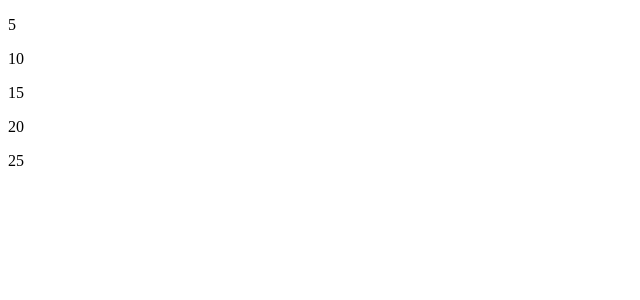
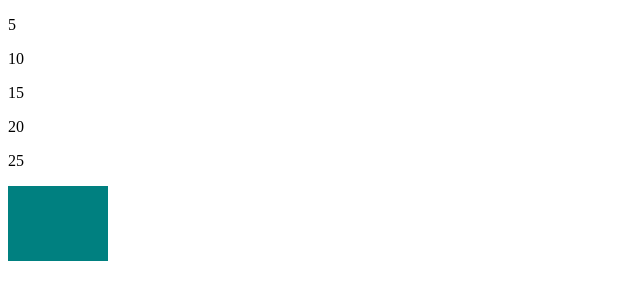
Before and after one commit to tomclose/d3_experiments, a plain HTML site: page index.html in a window 1280 px wide. Shown: the whole page, without its empty margins (0-640 px from the left). Drawn offline with Linux system fonts and the light colour scheme.

Commit message:
Did some bars

```diff
--- a/index.html
+++ b/index.html
@@ -4,6 +4,15 @@
         <meta charset="utf-8">
         <title>D3 Test</title>
         <script type="text/javascript" src="d3/d3.v3.js"></script>
+        <style type="text/css">
+          div.bar {
+            display: inline-block;
+            width: 20px;
+            height: 75px;
+            background-color: teal;
+          }
+        </style>
+
     </head>
     <body>
         <script type="text/javascript">
@@ -16,6 +25,14 @@
               .append("p")
               .text(function(d) { return d; });
 
+          // drawing some bars
+          var body = d3.select("body")
+          body.selectAll("div")
+              .data(dataset)
+              .enter()
+              .append("div")
+              .attr("class", "bar")
+
 
         </script>
     </body>
```
